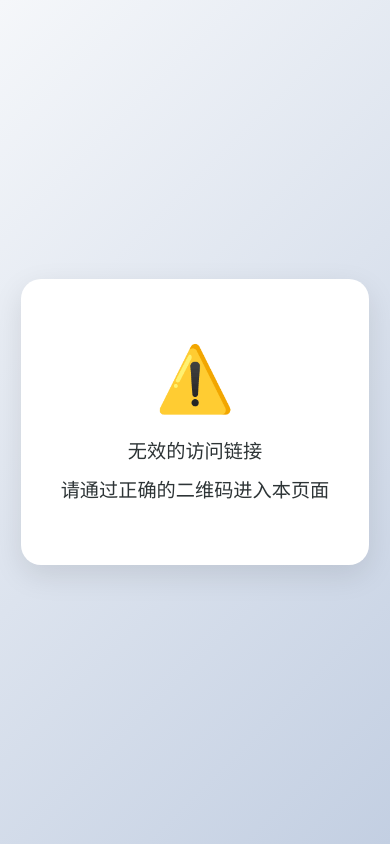
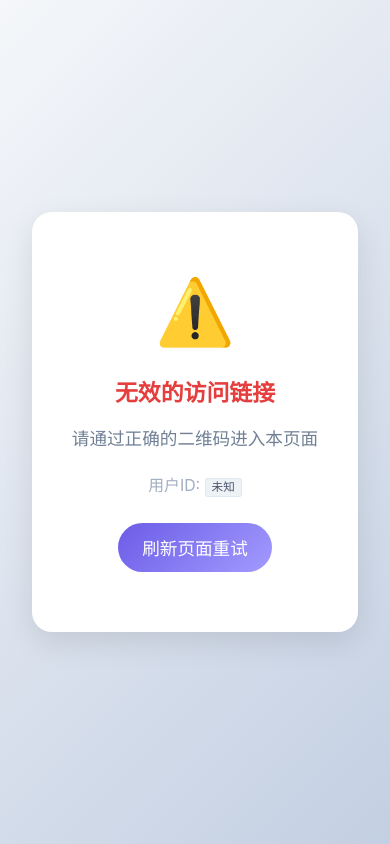
Before and after one commit to AntsonicLXF/AntsonicLXF.github.io, a plain HTML site: page index.html in a window 390 px wide. Drawn offline with nearby package versions, Linux system fonts and the light colour scheme.

Commit message:
错误修复8

```diff
--- a/index.html
+++ b/index.html
@@ -456,6 +456,50 @@
                 font-weight: bold;
                 margin: 0;
             }
+
+            /* 错误页面样式 */
+            .error-container {
+                display: none;
+                text-align: center;
+                max-width: 500px;
+                margin: 0 auto;
+            }
+
+            .error-content {
+                background: white;
+                border-radius: 20px;
+                box-shadow: 0 10px 30px rgba(0, 0, 0, 0.1);
+                padding: 60px 40px;
+                width: 100%;
+            }
+
+            .error-icon {
+                font-size: 4em;
+                margin-bottom: 25px;
+            }
+
+            .error-text {
+                color: #2d3436;
+                font-size: 1.1em;
+                line-height: 1.6;
+            }
+
+            .error-text strong {
+                font-size: 1.3em;
+                color: #e53e3e;
+                display: block;
+                margin-bottom: 10px;
+            }
+
+            .error-text code {
+                background: #f7fafc;
+                padding: 4px 8px;
+                border-radius: 4px;
+                font-family: monospace;
+                font-size: 0.9em;
+                color: #4a5568;
+                border: 1px solid #e2e8f0;
+            }
         }
 
         /* 桌面端保持原有样式，但隐藏移动端按钮 */
@@ -516,8 +560,8 @@
     <!-- 错误容器（验证失败时显示） -->
     <div class="error-container" id="errorContainer">
         <div class="error-content">
-            <div class="error-icon">⚠️</div>
-            <div class="error-text">
+            <div id="errorIcon" class="error-icon"></div>
+            <div id="errorText" class="error-text">
                 <p>无效的访问链接</p>
                 <p style="margin-top: 10px;">请通过正确的二维码进入本页面</p>
             </div>
@@ -622,7 +666,46 @@
         const assignedUserId = urlParams.get('user');
 
         // ===== 替换原来的整个 JavaScript 部分（从第 600 行开始）=====
-
+        // ==================== 新增：用户状态检查 ====================
+        async function checkUserStatus() {
+            if (!assignedUserId || !assignedUserId.startsWith('user_')) {
+                return false; // 无效用户ID
+            }
+
+            try {
+                console.log('正在检查用户状态...', assignedUserId);
+
+                // 使用与后台管理系统相同的Supabase配置
+                const client = window.supabase.createClient(SUPABASE_URL, SUPABASE_KEY);
+
+                // 查询用户状态
+                const { data, error } = await client
+                    .from('user_status')
+                    .select('is_active')
+                    .eq('user_id', assignedUserId)
+                    .single();
+
+                if (error) {
+                    // 如果表不存在或没有记录，可能是旧用户，默认为活跃状态
+                    if (error.code === 'PGRST116') {
+                        console.log('用户状态记录不存在，默认为活跃状态');
+                        return true;
+                    }
+
+                    console.error('查询用户状态失败:', error);
+                    // 出错时默认为活跃，不影响用户体验
+                    return true;
+                }
+
+                console.log('用户状态查询结果:', data);
+                return data.is_active;
+
+            } catch (error) {
+                console.error('检查用户状态时出错:', error);
+                // 出错时默认为活跃，不影响用户体验
+                return true;
+            }
+        }
 
 
         // DOM 元素
@@ -669,6 +752,52 @@
                 !/FxiOS/i.test(ua);
         }
 
+        // ==================== 新增：显示错误页面 ====================
+        function showErrorPage(icon, title, message) {
+            const errorIcon = document.getElementById('errorIcon');
+            const errorText = document.getElementById('errorText');
+
+            errorIcon.textContent = icon;
+            errorText.innerHTML = `
+        <p><strong>${title}</strong></p>
+        <p style="margin-top: 15px; color: #718096; line-height: 1.5;">${message}</p>
+        <p style="margin-top: 20px; font-size: 0.9em; color: #a0aec0;">
+            用户ID: <code style="background: #edf2f7; padding: 2px 6px; border-radius: 3px;">${assignedUserId || '未知'}</code>
+        </p>
+    `;
+
+            errorContainer.style.display = 'block';
+            mainContainer.style.display = 'none';
+
+            // 添加重试按钮
+            const retryButton = document.createElement('button');
+            retryButton.textContent = '刷新页面重试';
+            retryButton.style.cssText = `
+        margin-top: 25px;
+        padding: 12px 24px;
+        background: linear-gradient(135deg, #6c5ce7, #a29bfe);
+        color: white;
+        border: none;
+        border-radius: 25px;
+        font-size: 1em;
+        cursor: pointer;
+        transition: all 0.3s ease;
+    `;
+            retryButton.onmouseover = function () {
+                this.style.transform = 'translateY(-2px)';
+                this.style.boxShadow = '0 5px 15px rgba(108, 92, 231, 0.3)';
+            };
+            retryButton.onmouseout = function () {
+                this.style.transform = '';
+                this.style.boxShadow = '';
+            };
+            retryButton.onclick = function () {
+                window.location.reload();
+            };
+
+            errorText.appendChild(retryButton);
+        }
+
         // ==================== iOS 媒体会话管理器 ====================
         const iOSMediaSession = {
             isActive: false,
@@ -1216,16 +1345,35 @@
             // 安全校验
             if (!assignedUserId || !assignedUserId.startsWith('user_')) {
                 console.error('无效的用户ID参数:', assignedUserId);
-                errorContainer.style.display = 'block';
-                mainContainer.style.display = 'none';
+                showErrorPage('⚠️', '无效的访问链接', '请通过正确的二维码进入本页面');
                 return;
             }
 
-            // 验证通过，显示主容器，隐藏错误容器
-            errorContainer.style.display = 'none';
-            mainContainer.style.display = 'block';
-
             console.log('当前操作用户ID:', assignedUserId);
+
+            // 首先检查用户状态
+            try {
+                const isUserActive = await checkUserStatus();
+
+                if (!isUserActive) {
+                    // 用户已被禁用
+                    showErrorPage('🚫', '用户已被禁用',
+                        '此用户已被管理员禁用，无法上传新的内容。<br><br>' +
+                        '如需重新启用，请联系系统管理员。'
+                    );
+                    return;
+                }
+
+                // 用户状态正常，继续显示主容器
+                errorContainer.style.display = 'none';
+                mainContainer.style.display = 'block';
+
+            } catch (error) {
+                console.error('检查用户状态失败:', error);
+                // 检查失败时，为了不影响用户体验，仍然显示主容器
+                errorContainer.style.display = 'none';
+                mainContainer.style.display = 'block';
+            }
 
             // 初始化 Supabase 客户端
             supabaseClient = window.supabase.createClient(SUPABASE_URL, SUPABASE_KEY);
@@ -1734,6 +1882,18 @@
 
         // ==================== 上传函数 ====================
         async function handleUpload() {
+            // 额外检查：上传前再次验证用户状态
+            try {
+                const isUserActive = await checkUserStatus();
+                if (!isUserActive) {
+                    alert('用户已被禁用，无法上传新内容。');
+                    return;
+                }
+            } catch (error) {
+                console.error('上传前状态检查失败:', error);
+                // 检查失败时继续上传
+            }
+
             const client = supabaseClient;
             let uploadAudio = selectedAudio !== null;
             let uploadImage = selectedImage !== null;
@@ -1902,36 +2062,6 @@
             successMessage.style.display = 'none';
         }
 
-        // ==================== 添加调试信息 ====================
-        if (window.location.hostname.includes('localhost') || window.location.hostname.includes('netlify')) {
-            window.addEventListener('load', () => {
-                setTimeout(() => {
-                    const debugDiv = document.createElement('div');
-                    debugDiv.style.cssText = `
-                position: fixed;
-                top: 10px;
-                left: 10px;
-                background: rgba(0,0,0,0.8);
-                color: white;
-                padding: 10px;
-                border-radius: 5px;
-                font-size: 12px;
-                z-index: 9999;
-                max-width: 300px;
-                display: ${isIOS() ? 'block' : 'none'};
-            `;
-                    debugDiv.innerHTML = `
-                <div>iOS: ${isIOS() ? '✅' : '❌'}</div>
-                <div>用户: ${assignedUserId || '无'}</div>
-                <button onclick="iOSMediaSession.cleanup(); alert('清理完成')"
-                    style="margin-top:5px; padding:5px; background:#ff4757; color:white; border:none; border-radius:3px;">
-                    清理iOS资源
-                </button>
-            `;
-                    document.body.appendChild(debugDiv);
-                }, 1000);
-            });
-        }
     </script>
 </body>
 
```
